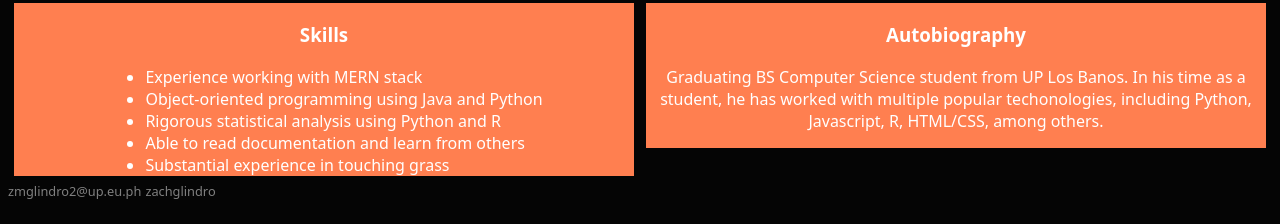
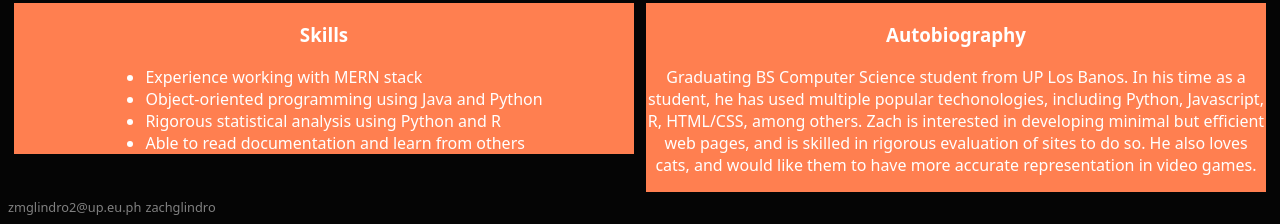
Before and after one commit to zachglindro/my-github-page-Glindro, a plain HTML site: page index.html in a window 1280 px wide. Shown: the part 928-1152 px from the top of the page. Drawn offline with Linux system fonts and the light colour scheme.

Commit message:
chore: update autobiography

```diff
--- a/index.html
+++ b/index.html
@@ -30,18 +30,17 @@
                     <li>Object-oriented programming using Java and Python</li>
                     <li>Rigorous statistical analysis using Python and R</li>
                     <li>Able to read documentation and learn from others</li>
-                    <li>Substantial experience in touching grass</li>
                 </ul>
             </div>
             <div class="text-box" id="autobiography">
                 <h3>Autobiography</h3>
                 <p>
-                    Graduating BS Computer Science student from UP Los Banos. In his time as a student, he has worked with multiple popular techonologies, including Python, Javascript, R, HTML/CSS, among others.
+                    Graduating BS Computer Science student from UP Los Banos. In his time as a student, he has used multiple popular techonologies, including Python, Javascript, R, HTML/CSS, among others. Zach is interested in developing minimal but efficient web pages, and is skilled in rigorous evaluation of sites to do so. He also loves cats, and would like them to have more accurate representation in video games.
                 </p>
             </div>
         </div>
 
-        <div class>
+        <div>
             <a class="contact" href="mailto:zmglindro2@up.edu.ph">zmglindro2@up.eu.ph</a>
             <a class="contact" href="github.com/zachglindro">zachglindro</a>
         </div>
```
